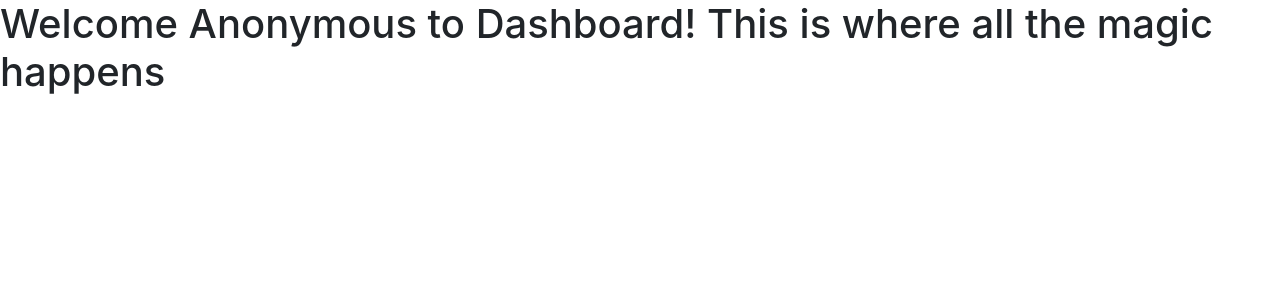
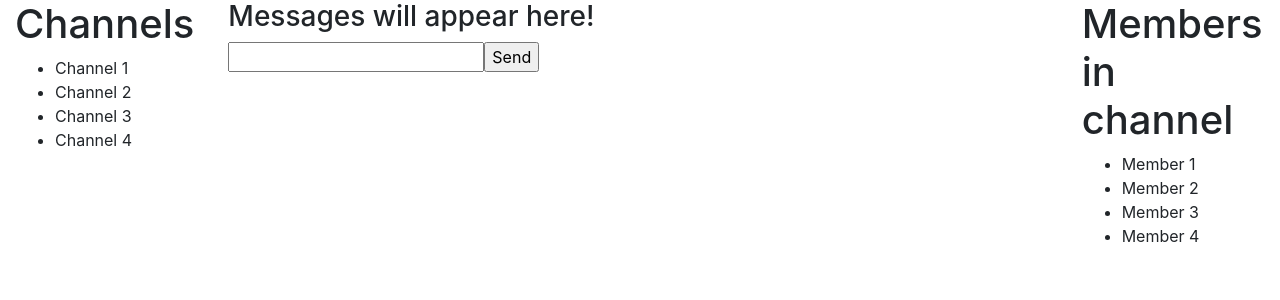
Before and after one commit to tu-vu/Chatroom, a Flask app: page /dashboard in a window 1280 px wide. Shown: the top 300 px of the page. Run offline with Flask 2, Linux system fonts and the light colour scheme; some libraries are stand-ins or nearby versions.

Commit message:
Demo page structure

```diff
--- a/Chatroom/templates/dashboard.html
+++ b/Chatroom/templates/dashboard.html
@@ -1,10 +1,42 @@
 {% extends "layout.html" %}
 
 {% block pagestyles %}
+      <link rel="stylesheet" type="text/css" href="{{ url_for('static', filename='dist/css/dashboard.css')}}">
 {% endblock %}
 
 {% block title %} Dashboard {% endblock %}
 
 {% block body %}
-    <h1>Welcome {{ username }} to Dashboard! This is where all the magic happens</h1>
+    <div class="container-fluid">
+        <div class="row">
+            <div id="channels" class="col-2">
+                <h1>Channels</h1>
+                <ul>
+                    <li>Channel 1</li>
+                    <li>Channel 2</li>
+                    <li>Channel 3</li>
+                    <li>Channel 4</li>
+                </ul>
+            </div>
+            <div id="chat" class="col-8">
+                <div id="messages">
+                    <h3>Messages will appear here!</h3>
+                </div>
+                <form class="form-inline">
+                    <input id="message" type="text">
+                    <input id="send" type="button" value="Send">
+                </form>
+            </div>
+            <div id="members" class="col-2">
+                <h1>Members in channel</h1>
+                <ul>
+                    <li>Member 1</li>
+                    <li>Member 2</li>
+                    <li>Member 3</li>
+                    <li>Member 4</li>
+                </ul>
+            </div>
+        </div>
+    </div>
+
 {% endblock %}
```
